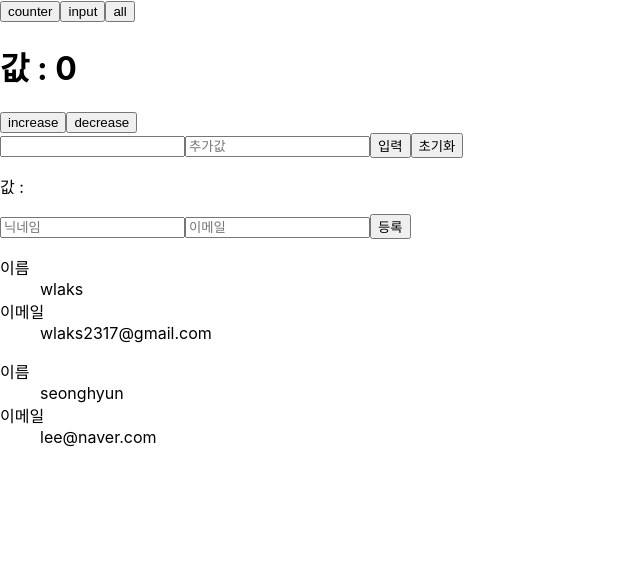
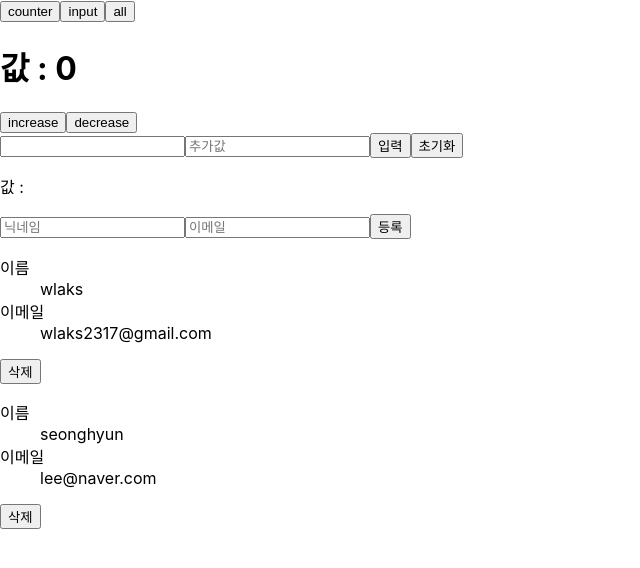
Before and after one commit to jjm2317/react_prac, a React (Create React App) app: page / in a window 1280 px wide. Shown: the top 568 px of the page, without its empty margins (0-640 px from the left). Built offline with nearby package versions, Linux system fonts and the light colour scheme.

Commit message:
feat: userlist remove func

```diff
--- a/src/components/userList/User.js
+++ b/src/components/userList/User.js
@@ -1,6 +1,7 @@
 import React from "react";
 
-const User = ({ id, nickname, email }) => {
+const User = ({ user, onRemove }) => {
+  const { id, nickname, email } = user;
   return (
     <>
       <dl>
@@ -9,6 +10,7 @@ const User = ({ id, nickname, email }) => {
         <dt>이메일</dt>
         <dd>{email}</dd>
       </dl>
+      <button onClick={() => onRemove(id)}>삭제</button>
     </>
   );
 };
--- a/src/components/userList/UserContainer.js
+++ b/src/components/userList/UserContainer.js
@@ -49,6 +49,10 @@ const UserContainer = () => {
       email: "",
     });
   };
+  const onRemove = (id) => {
+    console.log(id);
+    setUsers(users.filter((user) => user.id !== id));
+  };
   return (
     <div>
       <UserForm
@@ -59,8 +63,8 @@ const UserContainer = () => {
         inputValue={inputValue}
       />
       <section>
-        {users.map(({ id, nickname, email }) => (
-          <User key={id} nickname={nickname} email={email} />
+        {users.map((user) => (
+          <User key={user.id} user={user} onRemove={onRemove} />
         ))}
       </section>
     </div>
```
